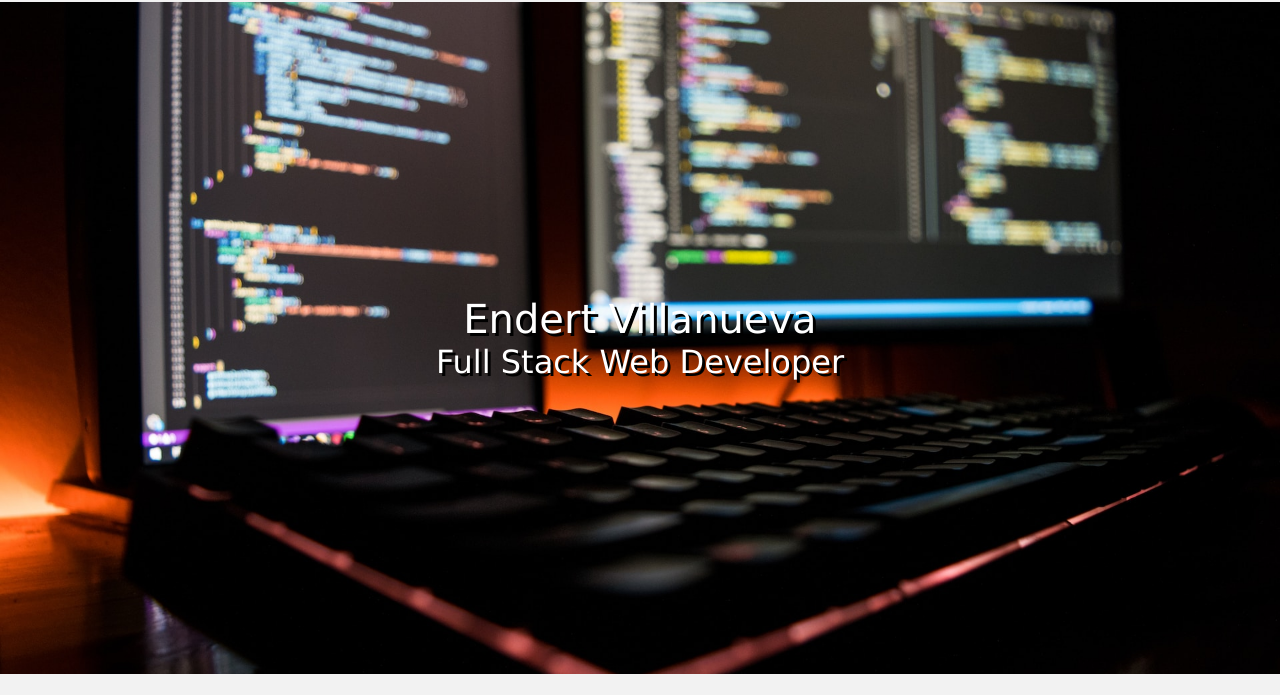
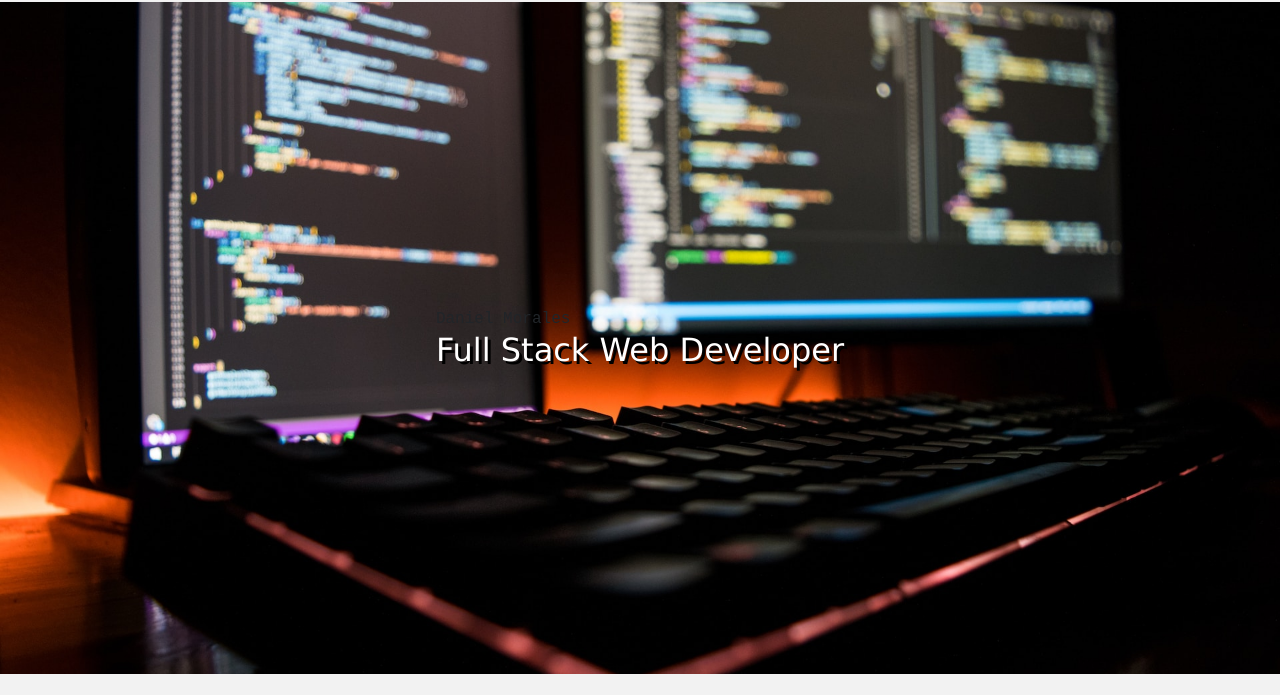
Before and after one commit to Rydler/fork_example_1, a plain HTML site: page index.html in a window 1280 px wide. Shown: the part 94-789 px from the top of the page. Drawn offline with nearby package versions, Linux system fonts and the light colour scheme.

Commit message:
Se modifica el nombre en h3

```diff
--- a/index.html
+++ b/index.html
@@ -40,8 +40,7 @@
     </nav>
       <!--TARJETAS-->
     <section class="container hero-section d-flex align-items-center justify-content-center">
-      <div class="hero-text ">
-        <h1 class="d-flex justify-content-center">Endert Villanueva</h1>
+      <div class="hero-text ">Daniel Morales</h1>
         <h2 class="d-flex justify-content-center">Full Stack Web Developer</h2>
       </div>
 
```
